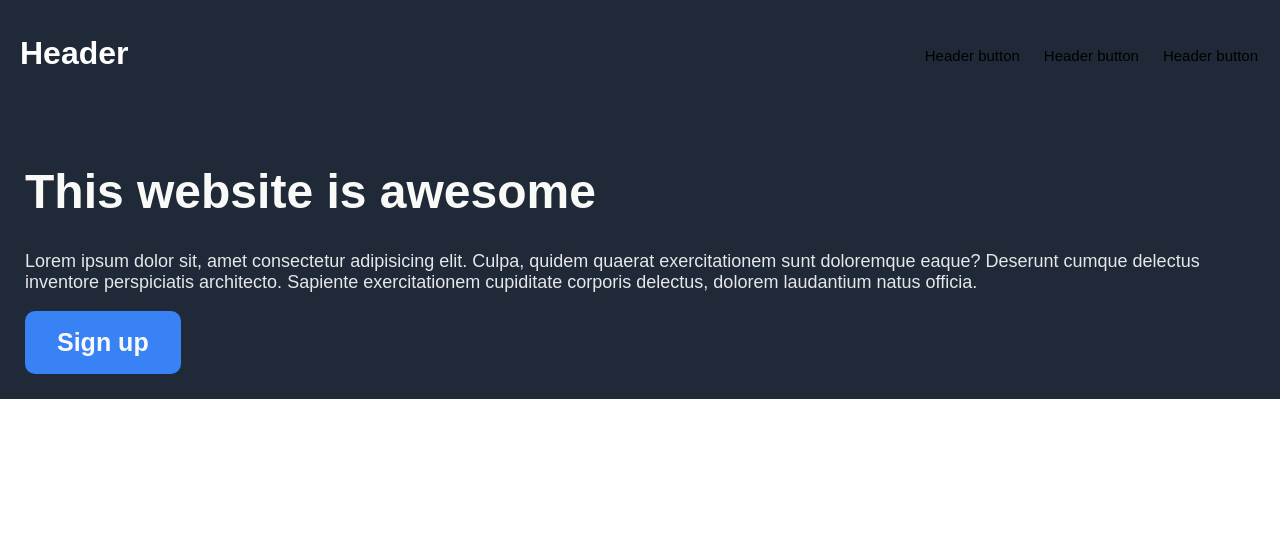
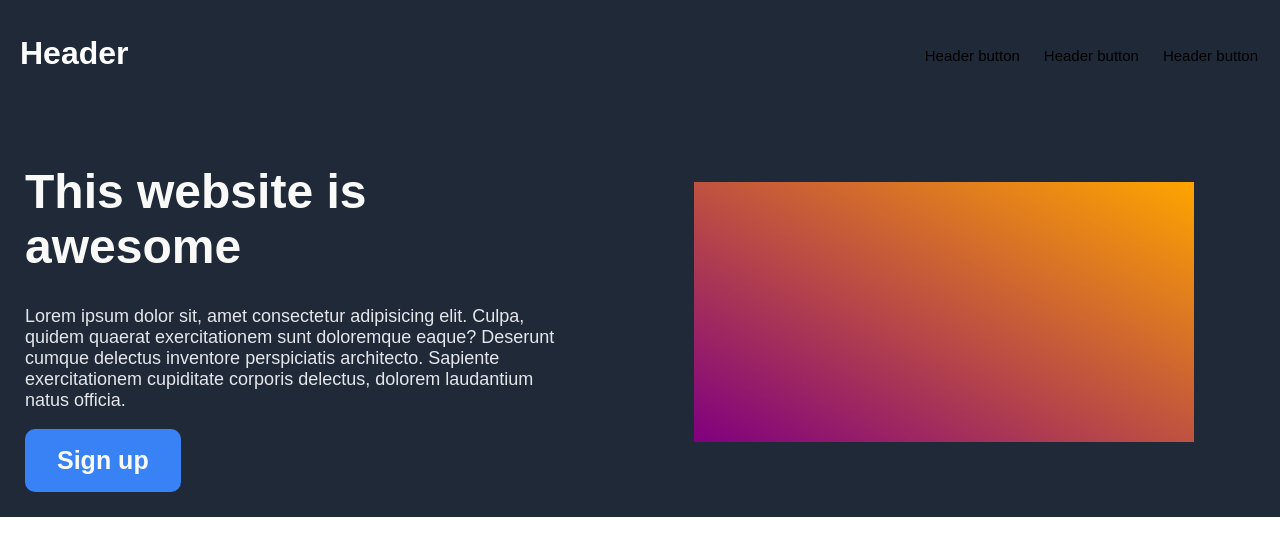
Before and after one commit to thiagomvas/treinamento-softeam, a plain HTML site: page semana-3-landingpage/landingpage.html in a window 1280 px wide. Drawn offline with Linux system fonts and the light colour scheme.

Commit message:
Added placeholder image to splashscreen

```diff
--- a/semana-3-landingpage/landingpage.html
+++ b/semana-3-landingpage/landingpage.html
@@ -16,6 +16,7 @@
     </div>
 
     <div class="splashscreen">
+        <img src="placeholder.png" alt="placeholder image">
         <h1 class="title">This website is awesome</h1>
         <p class="secondary-text">Lorem ipsum dolor sit, amet consectetur adipisicing elit. Culpa, quidem quaerat exercitationem sunt doloremque eaque? Deserunt cumque delectus inventore perspiciatis architecto. Sapiente exercitationem cupiditate corporis delectus, dolorem laudantium natus officia.</p>
         <button class="action-button">Sign up</button>
--- a/semana-3-landingpage/style.css
+++ b/semana-3-landingpage/style.css
@@ -45,6 +45,15 @@ body {
   padding: 25px;
   float: left;
 }
+.splashscreen img {
+  float: right;
+  width: 500px;
+  height: 260px;
+  padding: 50px;
+  padding-left: 10%;
+  padding-right: 5%;
+}
+
 
 .splashscreen .title {
   color: #f9faf8;
```
Also changed, not shown: semana-3-landingpage/placeholder.png (added).
